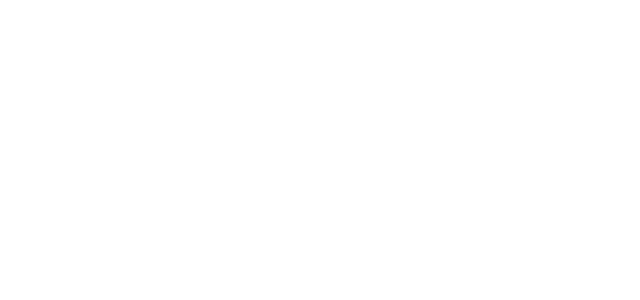
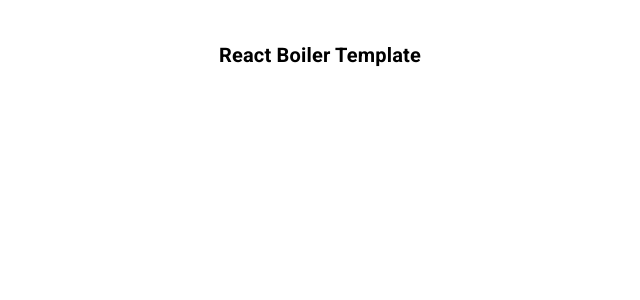
Before and after one commit to EtErNaLiFe12/Main-Portfolio, a React (Create React App) app: page /mainboard/main in a window 1280 px wide. Before the commit this address had no page. Shown: the top 300 px of the page, without its empty margins (320-960 px from the left). Built offline with nearby package versions, Linux system fonts and the light colour scheme.

Commit message:
[SP] - main route modified

```diff
--- a/src/pages/main-route/Main.tsx
+++ b/src/pages/mainboard/Main.tsx
@@ -3,7 +3,7 @@
 export default function Main() {
   return (
     <Box sx={{ mt: 5, textAlign: 'center', color: '#000' }}>
-      <Typography>React Boiler Template</Typography>
+      <Typography sx={{ fontSize: '20px', fontWeight: 700 }}>React Boiler Template</Typography>
     </Box>
   );
 }
--- a/src/routes/index.tsx
+++ b/src/routes/index.tsx
@@ -1,5 +1,5 @@
 import { Suspense, lazy, ElementType } from 'react';
-import { Box } from '@mui/material';
+import { Box, Typography } from '@mui/material';
 import RouteWrapper from 'layouts/RouteWrapper';
 import { Navigate, useRoutes } from 'react-router-dom';
 
@@ -8,7 +8,11 @@
 const Loadable = (Component: ElementType) => (props: any) => {
   return (
     <Suspense
-      fallback={<Box sx={{ top: 0, left: 0, width: 1, zIndex: 9999, position: 'fixed' }} />}
+      fallback={
+        <Box sx={{ zIndex: 9999, textAlign: 'center' }}>
+          <Typography sx={{ fontSize: 40 }}>Loading</Typography>
+        </Box>
+      }
     >
       <Component {...props} />
     </Suspense>
@@ -16,18 +20,16 @@
 };
 
 export default function Router() {
-  const elements = useRoutes([
+  return useRoutes([
     {
-      path: '/main-route',
+      path: '/',
       element: <RouteWrapper />,
       children: [
-        { element: <Navigate to="/main-route/main" replace />, index: true },
-        { path: 'main', element: <Main /> },
+        { element: <Navigate to="/mainboard/main" replace />, index: true },
+        { path: 'mainboard/main', element: <Main /> },
       ],
     },
   ]);
-
-  return elements;
 }
 // Dashboard
-const Main = Loadable(lazy(() => import('../pages/main-route/Main')));
+const Main = Loadable(lazy(() => import('../pages/mainboard/Main')));
```
